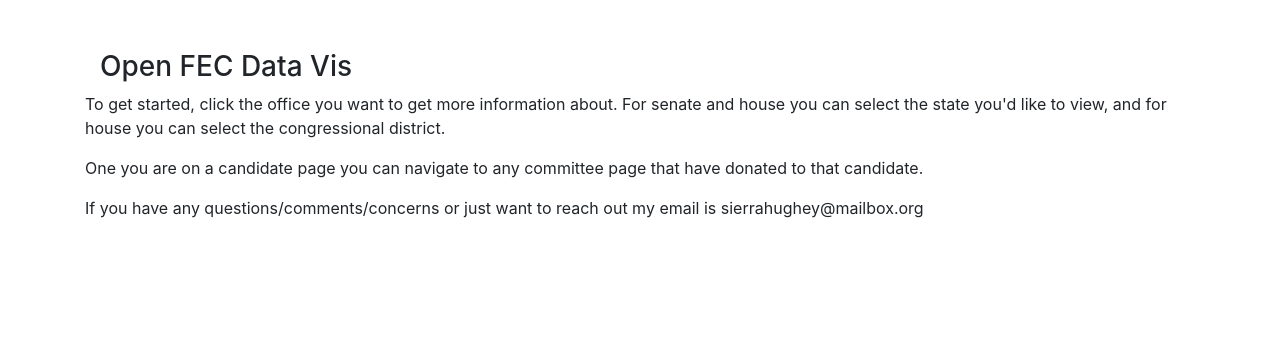
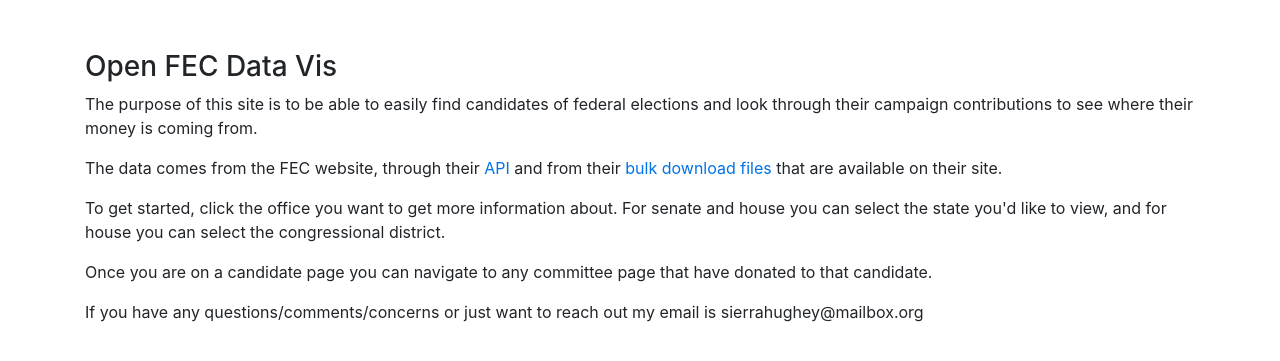
Before and after one commit to syanh7/OpenFEC, a Flask app: page / in a window 1280 px wide. Shown: the part 91-452 px from the top of the page. Run offline with Flask 2, Linux system fonts and the light colour scheme; some libraries are stand-ins or nearby versions.

Commit message:
Added to landing page message

```diff
--- a/templates/index.html
+++ b/templates/index.html
@@ -43,12 +43,20 @@
     </section>
 
     <section class="container" id = "description">
-        <h3 class="col-6"> Open FEC Data Vis</h3>
+        <h3 class=""> Open FEC Data Vis</h3>
+
+        <p>The purpose of this site is to be able to easily find candidates of federal elections and look
+        through their campaign contributions to see where their money is coming from.</p>
+
+        <p>The data comes from the FEC website, through their  <a href="https://api.open.fec.gov/developers/" target="_blank" rel="noopener">API <a/>
+        and from their <a href="https://www.fec.gov/data/browse-data/?tab=bulk-data" target="_blank" rel="noopener">bulk download files </a>that are available
+        on their site.</p>
+
         <p>To get started, click the office you want to get more information about. For senate
         and house you can select the state you'd like to view, and for house you can select the
         congressional district.</p>
 
-        <p>One you are on a candidate page you can navigate to any committee page that have donated to
+        <p>Once you are on a candidate page you can navigate to any committee page that have donated to
         that candidate.</p>
 
         <p>If you have any questions/comments/concerns or just want to reach out my email is sierrahughey@mailbox.org</p>
```
